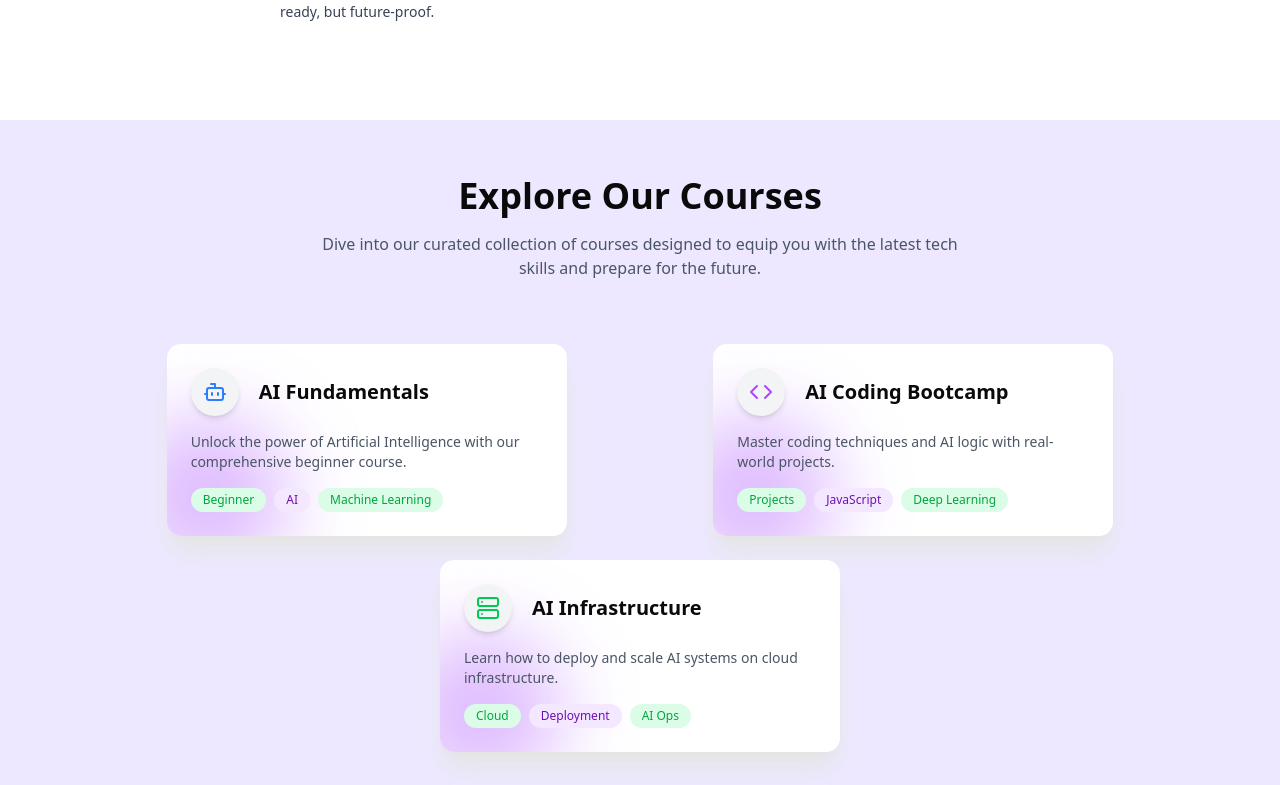
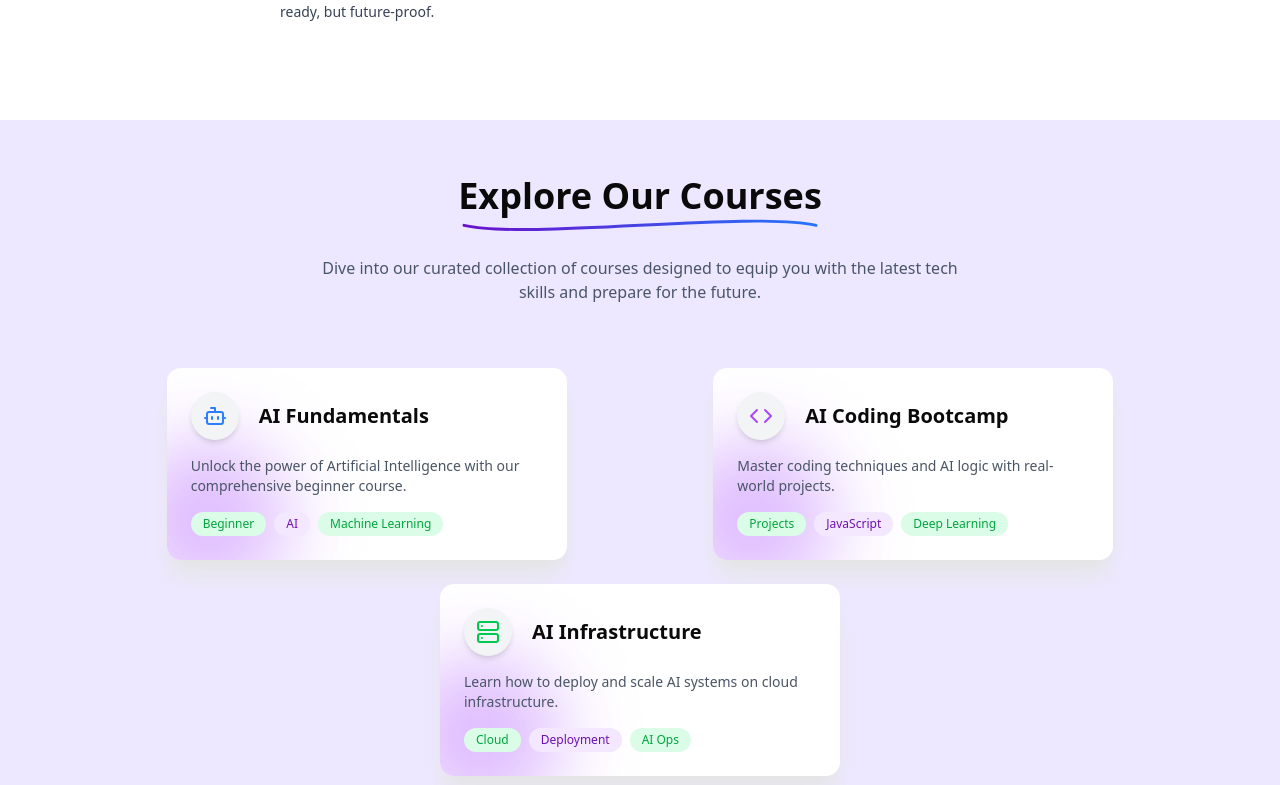
Before and after one commit to TechEcho-24/techecho-school, a React (Vite) app: page / in a window 1280 px wide. Shown: the part 1595-2380 px from the top of the page. Built offline with nearby package versions, Linux system fonts and the light colour scheme.

Commit message:
feat: add AnimatedUnderline component for enhanced visual effects in course sections

```diff
--- /dev/null
+++ b/src/components/home/AmimaterUnderline.tsx
@@ -0,0 +1,49 @@
+import { motion, useInView } from "framer-motion";
+import { useRef } from "react";
+
+const AnimatedUnderline = () => {
+  const ref = useRef(null);
+  const isInView = useInView(ref, { once: true, margin: "-20% 0px" });
+
+  return (
+    <motion.svg
+      ref={ref}
+      width='100%'
+      height='110'
+      viewBox='0 0 500 150'
+      xmlns='http://www.w3.org/2000/svg'
+    >
+      <defs>
+        <linearGradient
+          id='underlineGradient'
+          x1='0%'
+          y1='0%'
+          x2='100%'
+          y2='0%'
+        >
+          <stop offset='0%' stopColor='#6a11cb' />
+          <stop offset='100%' stopColor='#2575fc' />
+        </linearGradient>
+      </defs>
+
+      <motion.path
+        d='M10,100 C100,120 400,80 490,100'
+        fill='none'
+        stroke='url(#underlineGradient)'
+        strokeWidth='4'
+        strokeLinecap='round'
+        variants={{
+          hidden: { pathLength: 0 },
+          visible: {
+            pathLength: 1,
+            transition: { duration: 2, ease: ["easeInOut"] },
+          },
+        }}
+        initial='hidden'
+        animate={isInView ? "visible" : "hidden"}
+      />
+    </motion.svg>
+  );
+};
+
+export default AnimatedUnderline;
--- a/src/components/home/OurCourses.tsx
+++ b/src/components/home/OurCourses.tsx
@@ -1,6 +1,7 @@
 import { Bot, Code, Server } from "lucide-react";
 
 import { motion } from "framer-motion";
+import AnimatedUnderline from "./AmimaterUnderline";
 
 const courses = [
   {
@@ -41,26 +42,29 @@ const courses = [
 
 export const OurCourses = () => {
   return (
-    <div className="py-10 px-5 pb-32 bg-bg">
+    <div className='relative py-10 px-5 pb-32 bg-bg'>
       <motion.div
         initial={{ opacity: 0, y: -20 }}
         whileInView={{ opacity: 1, y: 0 }}
         transition={{ duration: 0.6 }}
         viewport={{ once: true }}
-        className="text-center"
+        className='text-center'
       >
-        <h1 className="text-4xl font-bold my-4">Explore Our Courses</h1>
-        <p className="text-gray-600 max-w-2xl mx-auto">
+        <h1 className='text-4xl font-bold mt-4 mb-10'>Explore Our Courses</h1>
+        <div className='w-full md:w-auto absolute top-8 left-1/2 transform -translate-x-1/2 '>
+          <AnimatedUnderline />
+        </div>
+        <p className='text-gray-600 max-w-2xl mx-auto'>
           Dive into our curated collection of courses designed to equip you with
           the latest tech skills and prepare for the future.
         </p>
       </motion.div>
 
-      <div className="flex flex-wrap justify-evenly items-stretch gap-6 mt-16 px-6">
+      <div className='flex flex-wrap justify-evenly items-stretch gap-6 mt-16 px-6'>
         {courses.map((course, i) => (
           <motion.div
             key={i}
-            className="relative bg-white basis-[400px] shadow-xl shadow-neutral-200 rounded-xl px-6 py-6 cursor-pointer overflow-hidden group"
+            className='relative bg-white basis-[400px] shadow-xl shadow-neutral-200 rounded-xl px-6 py-6 cursor-pointer overflow-hidden group'
             initial={{ opacity: 0, y: 40 }}
             whileInView={{ opacity: 1, y: 0 }}
             viewport={{ once: true, amount: 0.2 }}
@@ -72,11 +76,11 @@ export const OurCourses = () => {
             }}
           >
             {/* Gradient in Top-Right Corner */}
-            <motion.div className="absolute -bottom-10 -left-10 group-hover:-top-10 group-hover:left-68 w-40 h-40 bg-purple-300 opacity-90 blur-2xl rounded-full z-0 transition-all duration-300" />
+            <motion.div className='absolute -bottom-10 -left-10 group-hover:-top-10 group-hover:left-68 w-40 h-40 bg-purple-300 opacity-90 blur-2xl rounded-full z-0 transition-all duration-300' />
 
             {/* Card Content */}
             <motion.div
-              className="flex items-center gap-5 mb-4 relative z-10"
+              className='flex items-center gap-5 mb-4 relative z-10'
               whileHover={{ rotate: 3 }}
             >
               <motion.span
@@ -86,14 +90,14 @@ export const OurCourses = () => {
               >
                 {course.icon}
               </motion.span>
-              <h3 className="text-xl font-semibold">{course.name}</h3>
+              <h3 className='text-xl font-semibold'>{course.name}</h3>
             </motion.div>
 
-            <p className="text-gray-600 my-4 text-sm relative z-10">
+            <p className='text-gray-600 my-4 text-sm relative z-10'>
               {course.desc}
             </p>
 
-            <div className="flex flex-wrap gap-2 mt-4 relative z-10">
+            <div className='flex flex-wrap gap-2 mt-4 relative z-10'>
               {course.tags.map((tag, index) => (
                 <motion.span
                   key={tag}
@@ -114,23 +118,23 @@ export const OurCourses = () => {
         ))}
       </div>
       <motion.div
-        className="mt-10 flex justify-center"
+        className='mt-10 flex justify-center'
         whileHover={{ scale: 1.05, rotate: -1 }}
         whileTap={{ scale: 0.95, rotate: 1 }}
       >
         <motion.a
-          href="/career"
-          className="relative inline-block px-6 py-3 font-semibold rounded-xl transition duration-300 group overflow-hidden border border-purple-500 bg-white text-purple-500 hover:text-white"
+          href='/career'
+          className='relative inline-block px-6 py-3 font-semibold rounded-xl transition duration-300 group overflow-hidden border border-purple-500 bg-white text-purple-500 hover:text-white'
           whileHover={{
             backgroundColor: "#8b5cf6", // Tailwind purple-500
             boxShadow: "0px 0px 20px rgba(139, 92, 246, 0.5)",
           }}
         >
-          <span className="relative z-10">See All Courses</span>
+          <span className='relative z-10'>See All Courses</span>
 
           {/* Fancy Hover Bubble Animation */}
           <motion.span
-            className="absolute top-0 left-0 w-full h-full bg-purple-500 rounded-xl scale-0 group-hover:scale-100 transition-transform duration-500 ease-out z-0"
+            className='absolute top-0 left-0 w-full h-full bg-purple-500 rounded-xl scale-0 group-hover:scale-100 transition-transform duration-500 ease-out z-0'
             initial={{ scale: 0 }}
             animate={{ scale: 0 }}
             whileHover={{ scale: 1.1 }}
```
Also changed, not shown: src/components/home/FeaturedCourses.tsx (+11 -10 lines).
